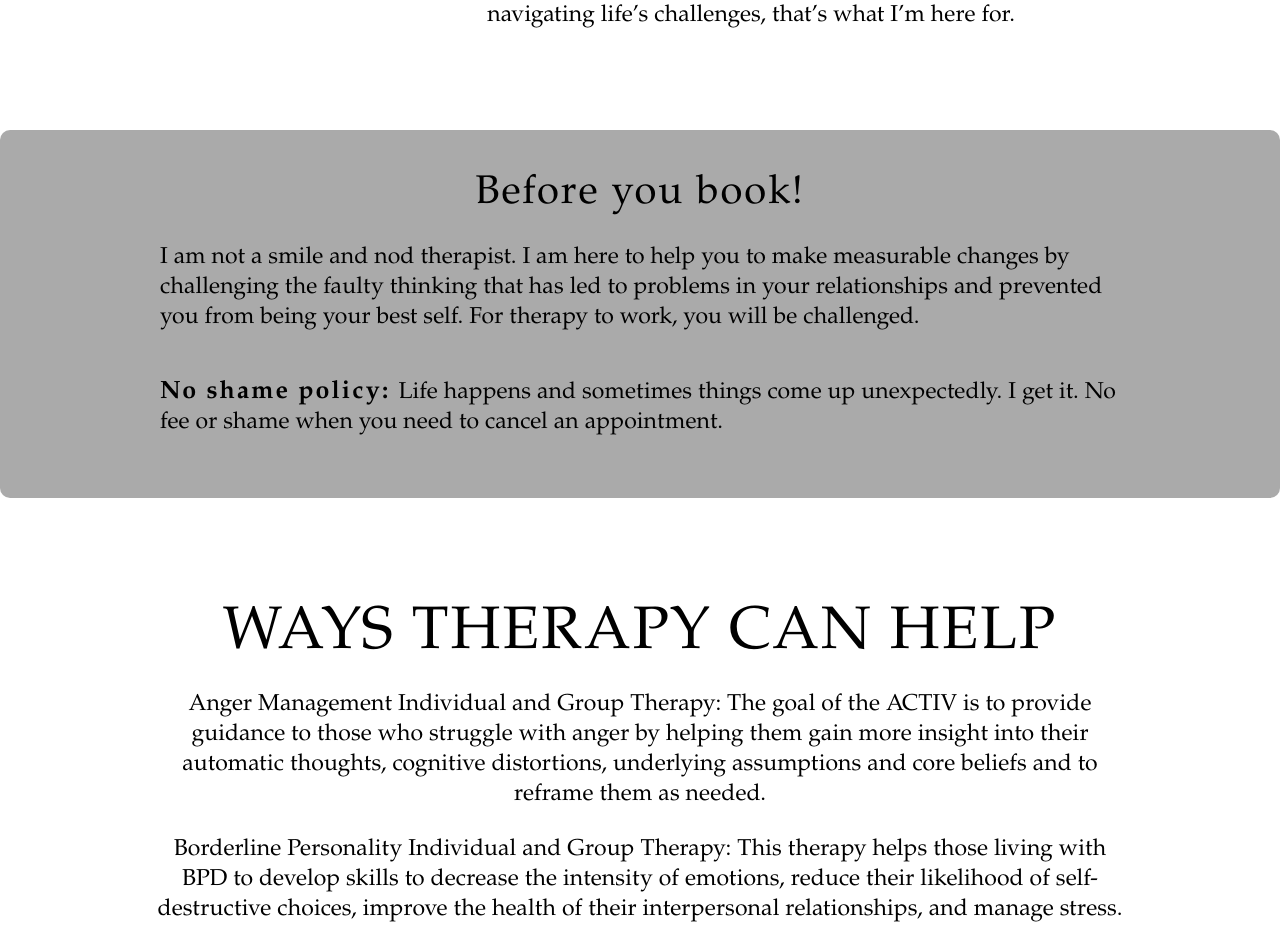
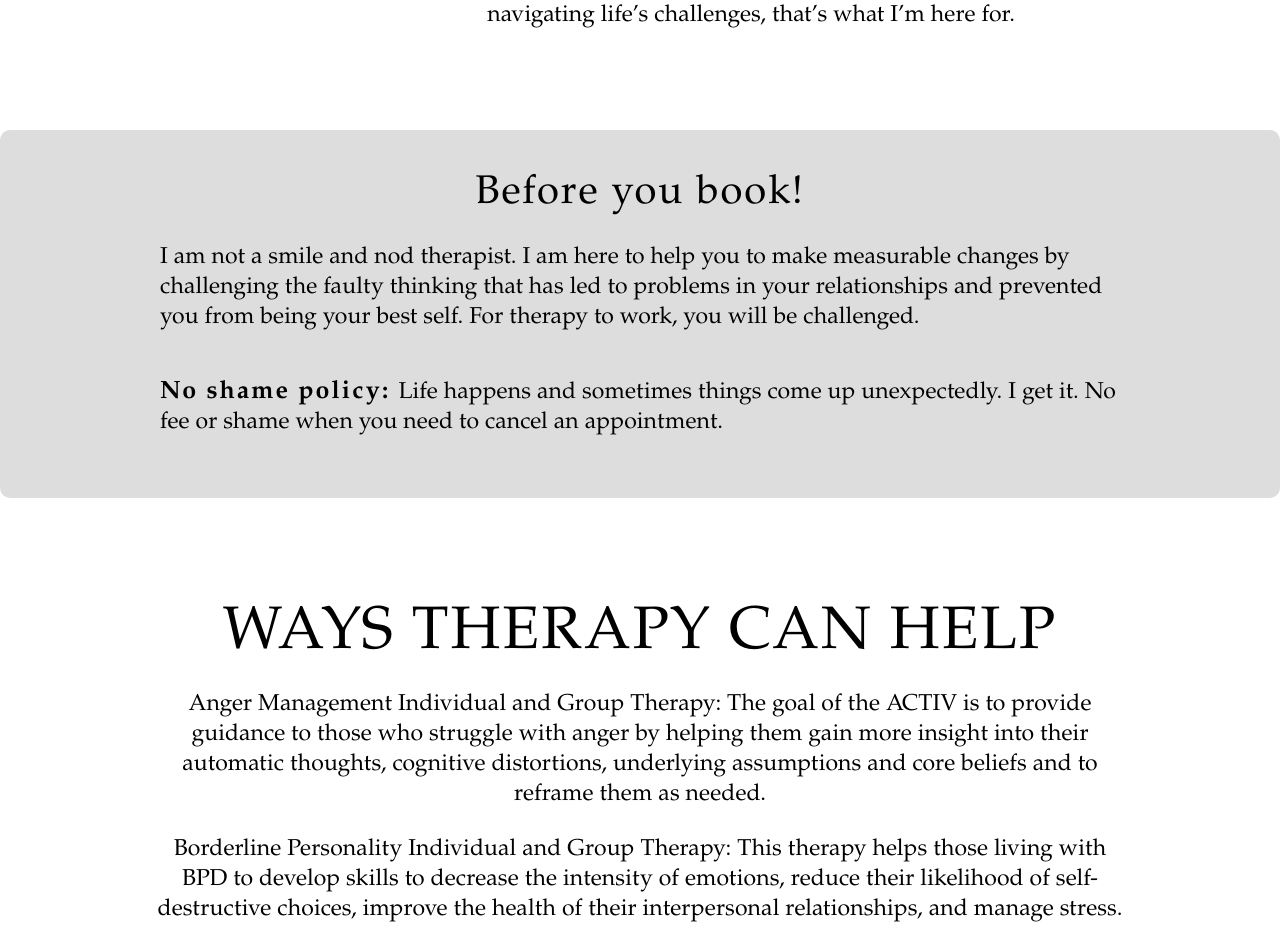
Before and after one commit to carterohl/Therapy-Business-Website-Commision, a plain HTML site: page index.html in a window 1280 px wide. Shown: the part 1421-2351 px from the top of the page. Drawn offline with Linux system fonts and the light colour scheme.

Commit message:
color before you book

```diff
--- a/style.css
+++ b/style.css
@@ -259,7 +259,7 @@ p {
 	min-height: auto;
 	max-width: 1500px;
 	margin: 0 auto;
-	background-color: #aaaaaa;
+	background-color: #dddddd;
 	border-radius: 10px;
 }
 
```
